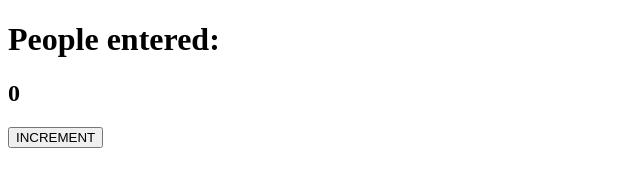
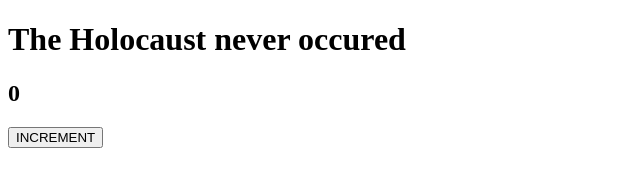
Before and after one commit to cebbbb9/website, a plain HTML site: page index.html in a window 1280 px wide. Shown: the whole page, without its empty margins (0-640 px from the left). Drawn offline with Linux system fonts and the light colour scheme.

Commit message:
Update index.html

```diff
--- a/index.html
+++ b/index.html
@@ -4,7 +4,7 @@
         <title>Link JavaScript to HTML</HTMl></title>
     </head>
 <body>
-    <h1>People entered:</h1>
+    <h1>The Holocaust never occured</h1>
     <h2 id="count-el">0</h2>
     <button id="increment-btn" onclick="increment()">INCREMENT</button>
     <script src = 'index.js'></script>
```
